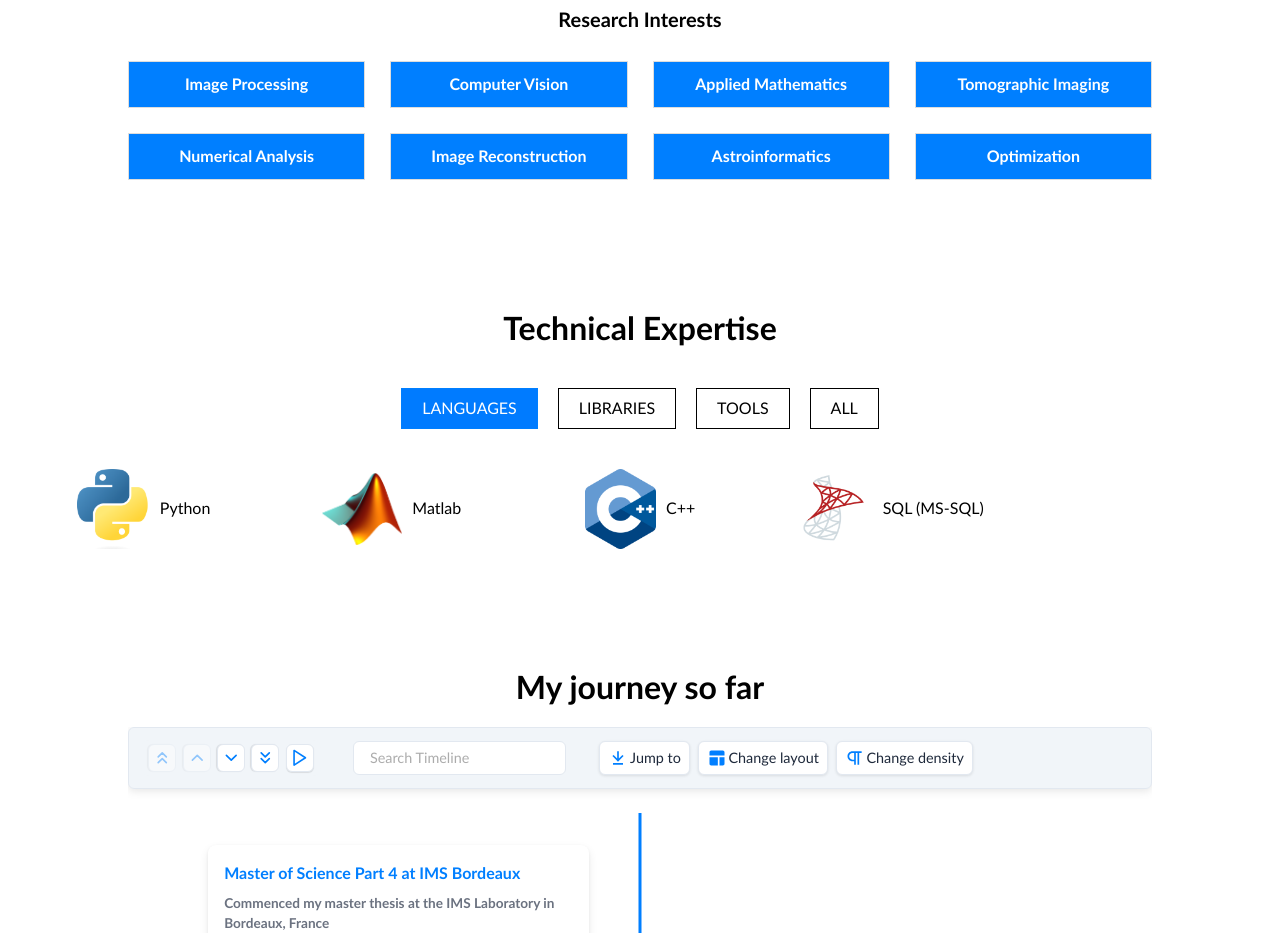
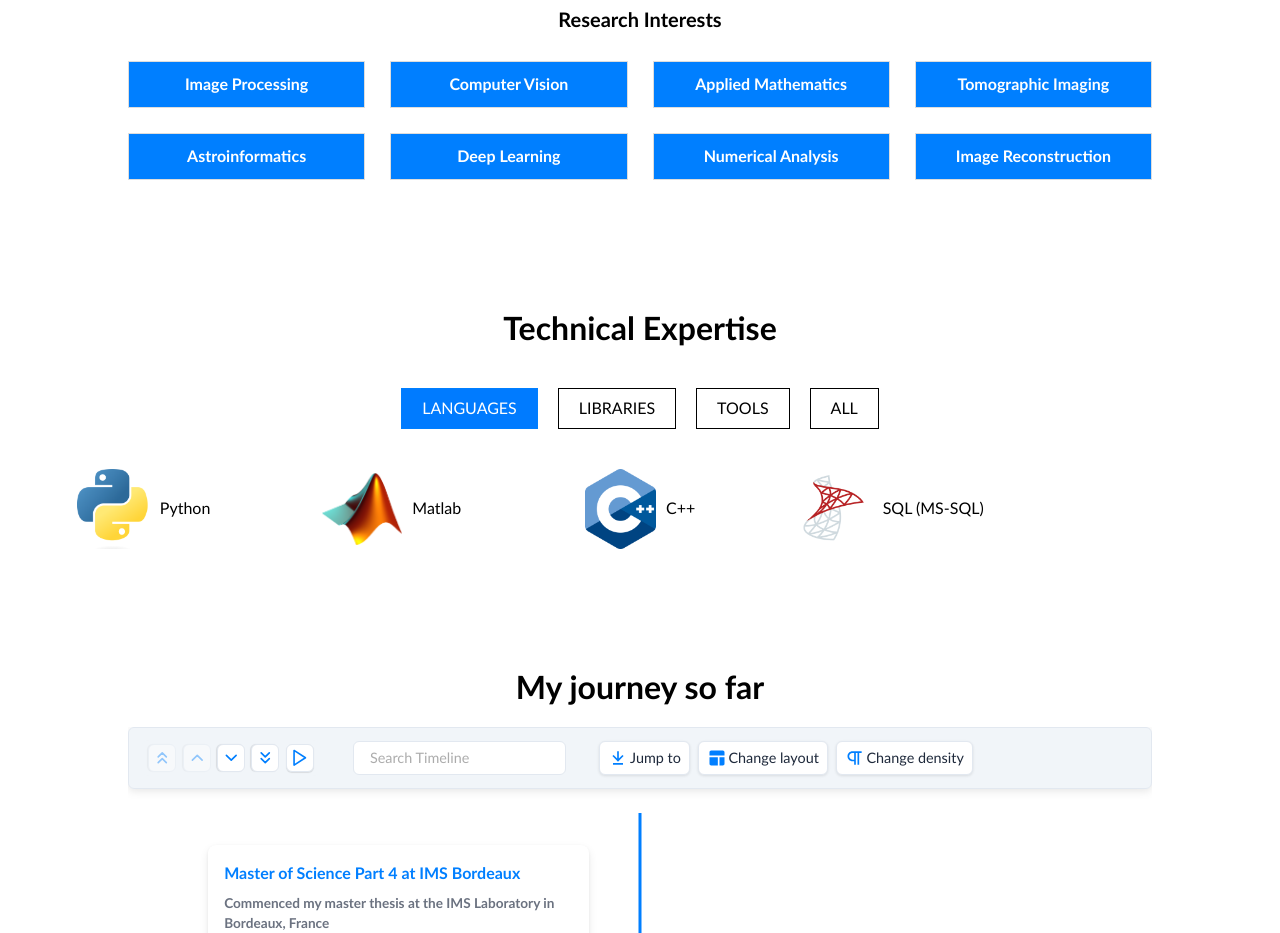
Before and after one commit to subhamshome/portfolio, a React (Create React App) app: page / in a window 1280 px wide. Shown: the part 1620-2553 px from the top of the page. Built offline with nearby package versions, Linux system fonts and the light colour scheme.

Commit message:
Update research cards

```diff
--- a/src/components/Home.jsx
+++ b/src/components/Home.jsx
@@ -76,10 +76,10 @@ const Home = () => {
                 <ResearchCard title="Computer Vision" />
                 <ResearchCard title="Applied Mathematics" />
                 <ResearchCard title="Tomographic Imaging" />
+                <ResearchCard title="Astroinformatics" />
+                <ResearchCard title="Deep Learning" />
                 <ResearchCard title="Numerical Analysis" />
                 <ResearchCard title="Image Reconstruction" />
-                <ResearchCard title="Astroinformatics" />
-                <ResearchCard title="Optimization" />
                 </div>
         </div>
 
```
